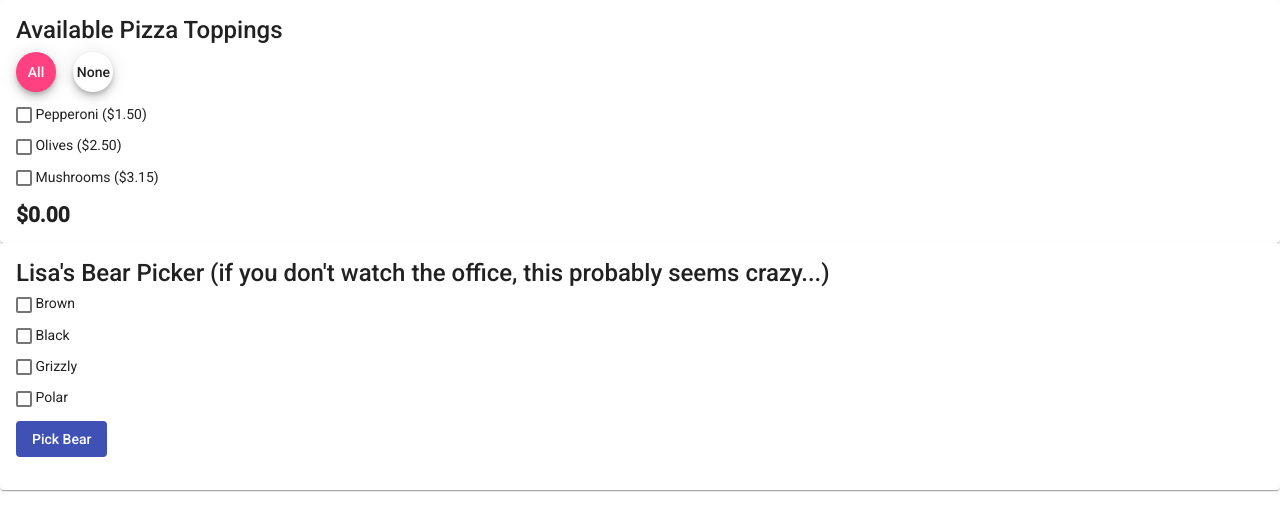
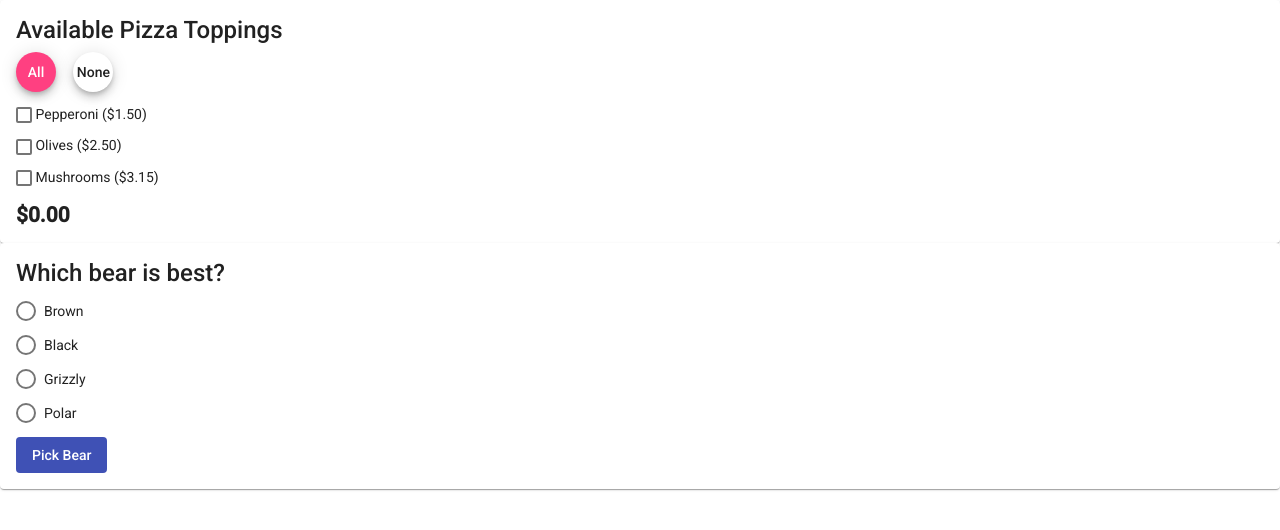
Before and after one commit to 2021-spring-jsf-tuth/components, an Angular app: page / in a window 1280 px wide. Shown: the top 530 px of the page. Built offline with nearby package versions, Linux system fonts and the light colour scheme.

Commit message:
finished bear picker component

```diff
--- a/src/app/bear-picker.service.ts
+++ b/src/app/bear-picker.service.ts
@@ -30,5 +30,6 @@ export class BearPickerService {
     ];
 
     return bearsFromWebService;
+
   }
 }
--- a/src/app/bear-picker/bear-picker.component.html
+++ b/src/app/bear-picker/bear-picker.component.html
@@ -1,30 +1,29 @@
 <mat-card>
     <mat-card-title>
-        Lisa's Bear Picker (if you don't watch the office, this probably seems crazy...)
+        Which bear is best?
     </mat-card-title>
 
     <mat-card-content>
-        <p
-            *ngFor="let b of availableBears"
-        >
-            <label>
-                <mat-checkbox
-                [(ngModel)]="b.checked"
-                >
-                </mat-checkbox>
-                {{ b.name }}
-            </label>
-        </p>
+
+        <mat-radio-group aria-label="Select an option" [(ngModel)]="selectedBear">
+            <p *ngFor="let b of availableBears">
+                <mat-radio-button checked="b.checked" [value]="b.name">{{ b.name }}</mat-radio-button>
+            </p>
+        </mat-radio-group>
 
         <button
             (click)="pickBear()"
             mat-flat-button
             color="primary"
+            matRipple
         >
             Pick Bear
         </button>
 
-        <h2>
-
+        <h2 *ngIf="showAngryDwight">
+            <img src="https://i.imgflip.com/50ahzx.jpg" alt="False! Black Bear">
+        </h2>
+        <h2 *ngIf="showAngryDwight != null && !showAngryDwight">
+            <iframe src="https://giphy.com/embed/buE4eDkXkpWYZIAyVB" width="480" height="400" frameBorder="0" class="giphy-embed" allowFullScreen></iframe><p><a href="https://giphy.com/gifs/theoffice-episode-7-the-office-tv-buE4eDkXkpWYZIAyVB">via GIPHY</a></p>
         </h2>
     </mat-card-content>
--- a/src/app/bear-picker/bear-picker.component.ts
+++ b/src/app/bear-picker/bear-picker.component.ts
@@ -12,15 +12,16 @@ export class BearPickerComponent implements OnInit {
   constructor(private bearSvc: BearPickerService) { }
 
   availableBears: BearPickerDisplay[] = [];
+  selectedBear: string = null;
+  showAngryDwight: boolean = null;
 
   ngOnInit(): void {
 
     this.availableBears = this.bearSvc.loadBears();
-    console.log(this.availableBears);
   }
 
   pickBear() {
-    console.log("BEARS");
+    this.showAngryDwight = (this.selectedBear !== "Black");
   }
 
 }
```
Also changed, not shown: src/app/app.module.ts (+7 -1 lines).
